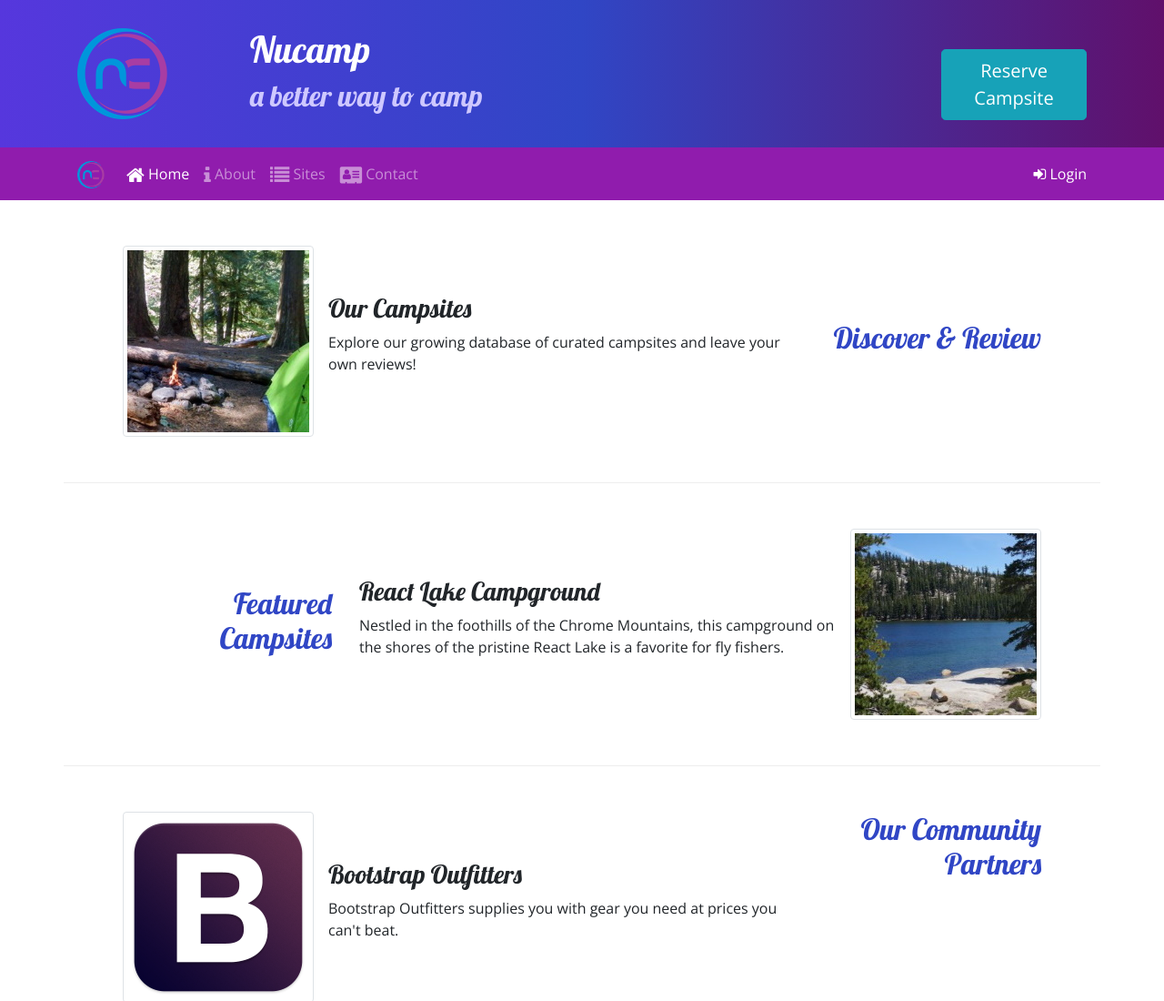
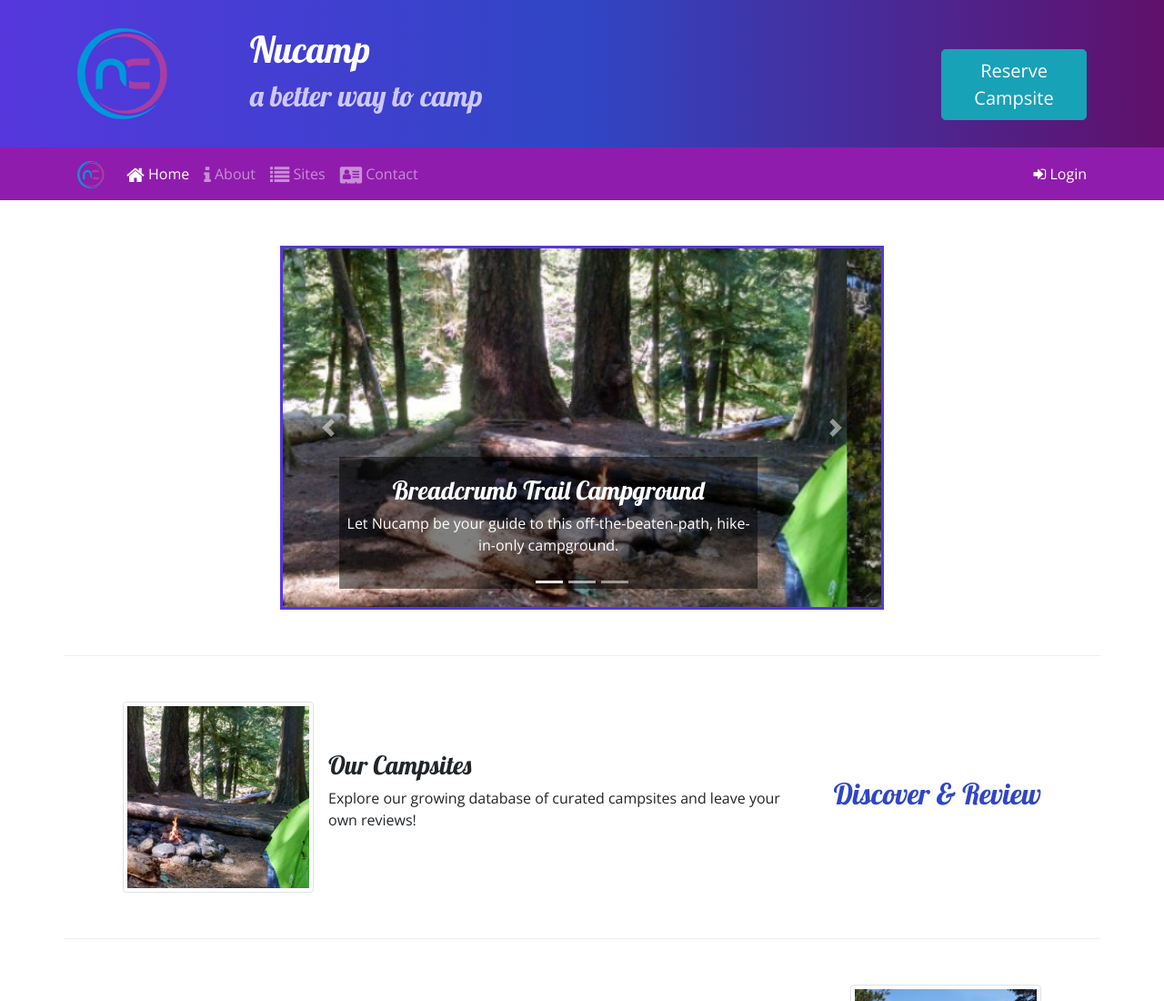
Before and after one commit to Thipaa/firstbootstrap, a website: page index.html in a window 1280 px wide. Shown: the top 1100 px of the page at 91% size. Drawn offline with nearby package versions, Linux system fonts and the light colour scheme.

Commit message:
Carousel

```diff
--- a/css/styles.css
+++ b/css/styles.css
@@ -46,3 +46,11 @@ a, a:hover {
     color: inherit;
     text-decoration: none;
   }
+
+  .carousel-caption {
+    background-color: rgba(0, 0, 0, 0.5);
+}
+
+.carousel {
+    border: solid #5637DD;
+}
--- a/index.html
+++ b/index.html
@@ -97,12 +97,60 @@
         </div>
     </div>
 
+
+
     <div class="container">
+
+        <div class="row row-content">
+            <div class="col-md-8 mx-auto">
+                <div id="homeCarousel" class="carousel slide" data-ride="carousel">
+                    <ol class="carousel-indicators">
+                        <li data-target="#homeCarousel" data-slide-to="0" class="active"></li>
+                        <li data-target="#homeCarousel" data-slide-to="1"></li>
+                        <li data-target="#homeCarousel" data-slide-to="2"></li>
+                    </ol>
+
+                    <div class="carousel-inner">
+                        <div class="carousel-item active">
+                            <img class="d-block w-100" src="img/breadcrumb-trail.jpg" alt="Breadcrumb Trail Campground" />
+                            <div class="carousel-caption">
+                                <h3>Breadcrumb Trail Campground</h3>
+                                <p class="d-none d-sm-block">Let Nucamp be your guide to this off-the-beaten-path, hike-in-only campground.</p>
+                            </div>
+                        </div>
+
+                        <div class="carousel-item">
+                            <img class="d-block w-100" src="img/react-lake.jpg" alt="React Lake Campground" />
+                            <div class="carousel-caption">
+                                <h3>React Lake Campground</h3>
+                                <p class="d-none d-sm-block">Nestled in the foothills of the Chrome Mountains, this campground on the shores of the pristine React Lake is a favorite for fly fishers.</p>
+                            </div>
+                        </div>
+
+                        <div class="carousel-item">
+                            <img class="d-block w-100" src="img/chrome-river.jpg" alt="Chrome River Campground" />
+                            <div class="carousel-caption">
+                                <h3>Chrome River Campgroun</h3>
+                                <p class="d-none d-sm-block">Spend a few sunny days and starry nights beneath a canopy of old-growth firs at this enchanting spot by the Chrome River.</p>
+                            </div>
+                        </div>
+                        <a class="carousel-control-prev" href="#homeCarousel" role="button" data-slide="prev">
+                            <span class="carousel-control-prev-icon"></span>
+                            <span class="sr-only">Previous</span>
+                        </a>
+                        <a class="carousel-control-next" href="#homeCarousel" role="button" data-slide="next">
+                            <span class="carousel-control-next-icon"></span>
+                            <span class="sr-only">Next</span>
+                        </a>
+                    </div>
+                </div>
+            </div>
+        </div>
+
         <div class="row row-content align-items-center">
             <div class="col-sm-4 order-sm-last col-md-3">
                 <h2 class="text-sm-right">Discover & Review</h2>
             </div>
-
             <div class="col">
                 <div class="media">
                     <img class="d-flex mr-3 img-thumbnail" src="img/breadcrumb-trail-thumb.jpg" alt="Breadcrumb Trail" />
@@ -118,7 +166,6 @@
             <div class="col-sm-4 col-md-3">
                 <h2 class="text-sm-right">Featured Campsites</h2>
             </div>
-
             <div class="col">
                 <div class="media">
                     <div class="media-body align-self-center">
```
